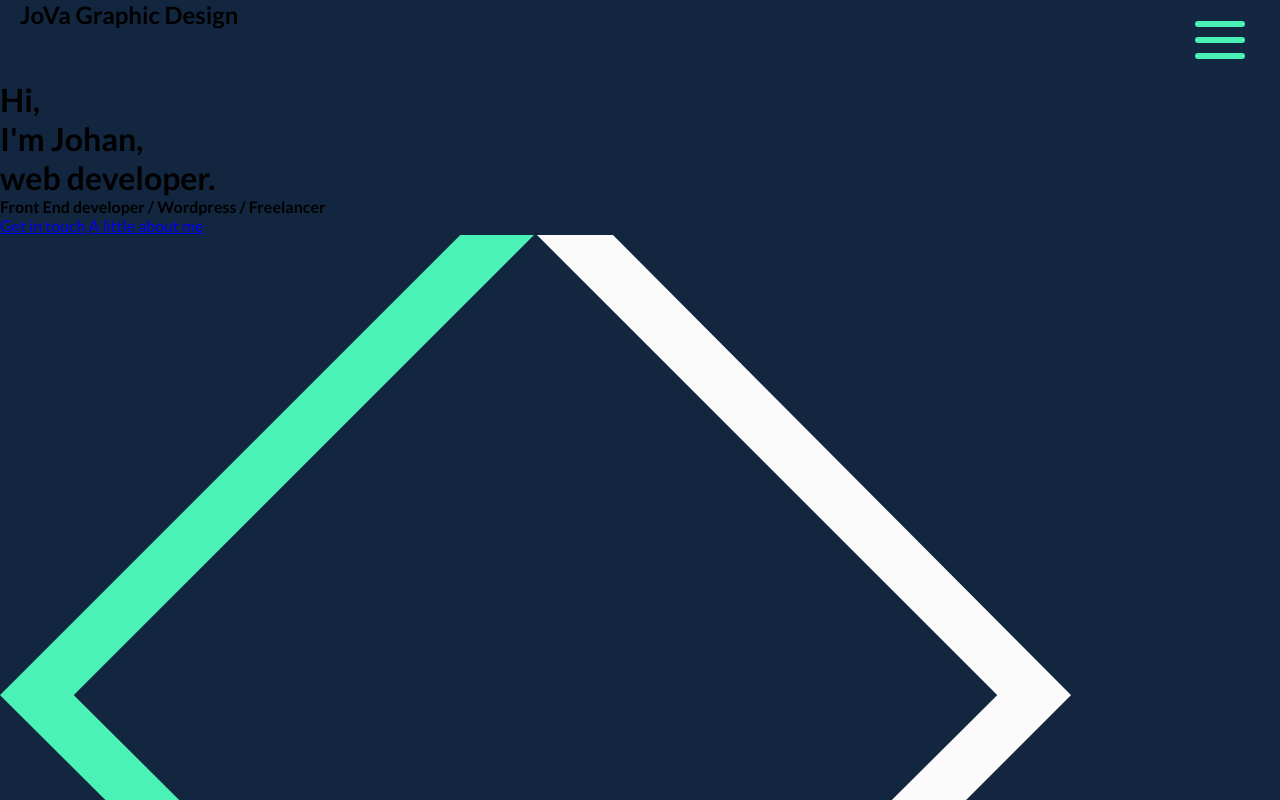
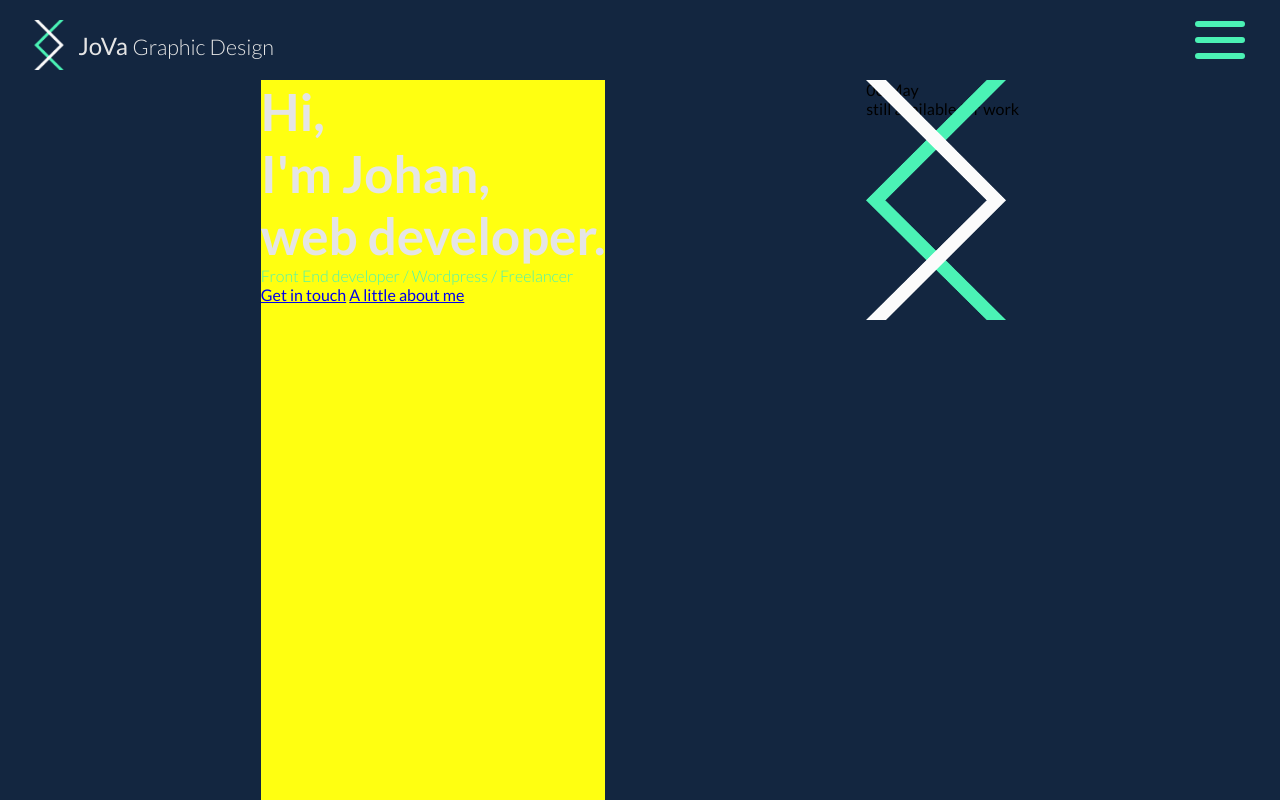
Before and after one commit to jovagraphicdesign/website_JoVaGD, a website built with webpack: page src/index.html in a window 1280 px wide. Shown: the top 800 px of the page. Built offline with nearby package versions, Linux system fonts and the light colour scheme.

Commit message:
heaeder  afwerk

```diff
--- a/src/index.html
+++ b/src/index.html
@@ -19,7 +19,9 @@
         <header>
             <nav>
                 <div class="logo">
-                    <h1>JoVa Graphic Design</h1>
+                    <img src="./assets/haak_groen.png" alt="" class="haak-groen">
+                    <img src="./assets/haak_wit.png" alt="" class="haak-wit">
+                    <p>JoVa <span class="ondertitel">Graphic Design</span></p>
                 </div>
 
                 <div class="toggleIcon">
@@ -36,6 +38,7 @@
             </ul>
         </div>
         <main data-barba="container" data-barba-namespace="home">
+            <div class="home_wrapper">
                 <div class="left">
                     <h1 class="title">Hi,<br>I'm Johan,<br>web developer.</h1>
                     <h4>Front End developer / Wordpress / Freelancer</h4>
@@ -51,6 +54,7 @@
                         <p>still available for work</p>
                     </div>
                 </div>
+            </div>
         </main>
 
     </div>
--- a/src/scss/header.scss
+++ b/src/scss/header.scss
@@ -1,11 +1,36 @@
 header{
+
     nav{
         display: flex;
         justify-content: space-between;
         margin: 0 20px;
+        .logo{
+            display: flex;
+            justify-content: center;
+            align-items: center;
+            height: 50px;
+            margin-top: 20px;
+            img{
+                height: 100%;
+            }
+            .haak-groen{
+                transform: translateX(50%);
+            }
+            .haak-wit{
+                transform: translateX(-50%);
+            }
+            p{
+                color: $white;
+                font-size: 1.5em;
+
+                span {
+                    font-size: 0.9em;
+                    font-weight: 100;
+                }
+            }
+        }
         .toggleIcon{
             position: relative;
-
             display: flex;
             justify-content: center;
             align-items: center;
@@ -66,8 +91,9 @@ header{
     justify-content: center;
     align-items: center;
     overflow-y: auto;
-    transform: scale(0);
-    transition: 0.5s;
+    //transform: scale(1);
+    transform: translateX(100%);
+    transition: 1.5s;
 
     ul{
         position: relative;
@@ -112,5 +138,6 @@ header{
         }
 }
 .menu_overlay.active{
-    transform: scale(1);
+    //transform: scale(1);
+    transform: translateX(0%);
 }
--- /dev/null
+++ b/src/scss/home.scss
@@ -0,0 +1,27 @@
+.home_wrapper{
+    display: flex;
+    justify-content: space-evenly;
+    align-items: center;
+
+    .left{
+        height: 100vh;
+        background-color: #ff1;
+        h1.title{
+            color: $white;
+            font-size: 3.2em;
+            font-weight: 700;
+        }
+        h4{
+            color: $light-green;
+            font-weight: 200;
+        }
+    }
+    .right{
+        height: 100vh;
+
+        img{
+            height: 30%;
+            position: absolute;
+        }
+    }
+}
--- a/src/scss/main.scss
+++ b/src/scss/main.scss
@@ -4,3 +4,4 @@
 @import 'base';
 @import 'transition';
 @import 'header';
+@import 'home';
```
Also changed, not shown: src/about.html (+7 -7 lines), src/contact.html (+7 -7 lines), src/work.html (+7 -7 lines). Lines whose indentation alone changed are shown as unchanged.
